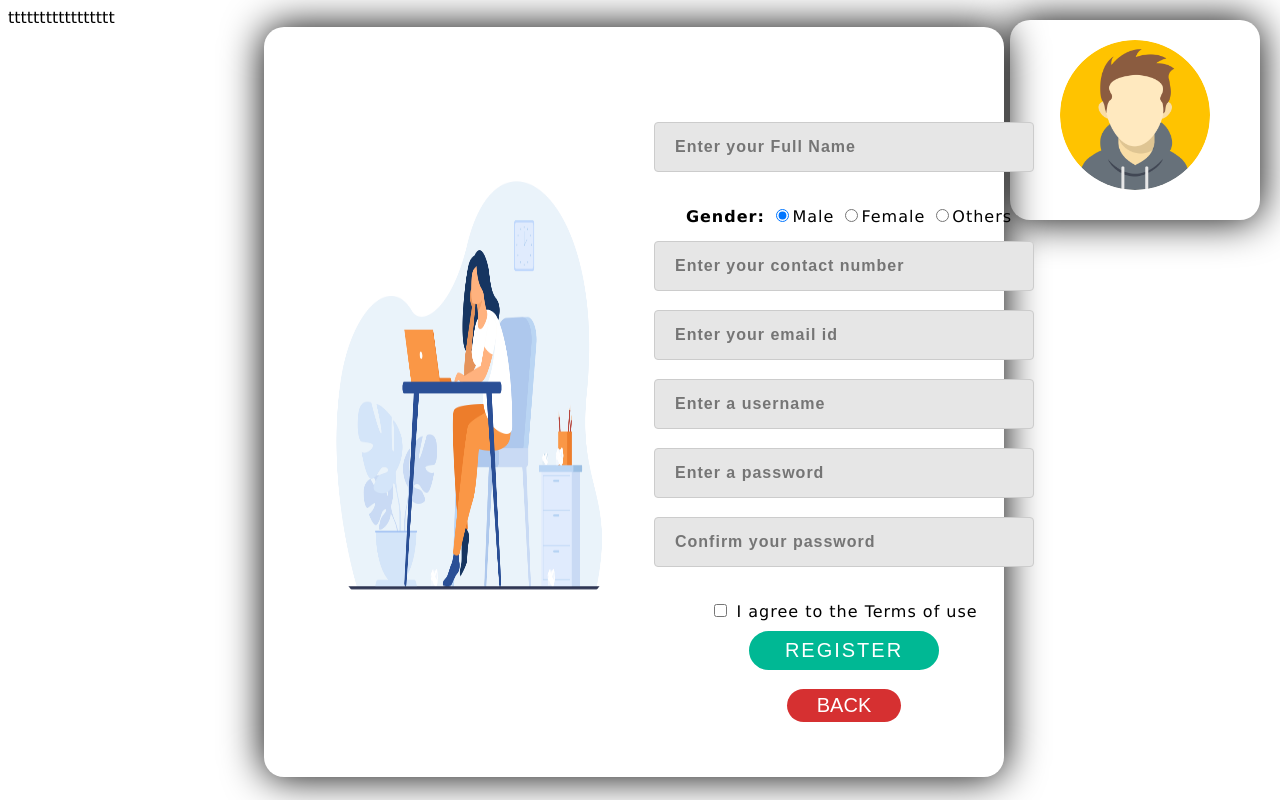
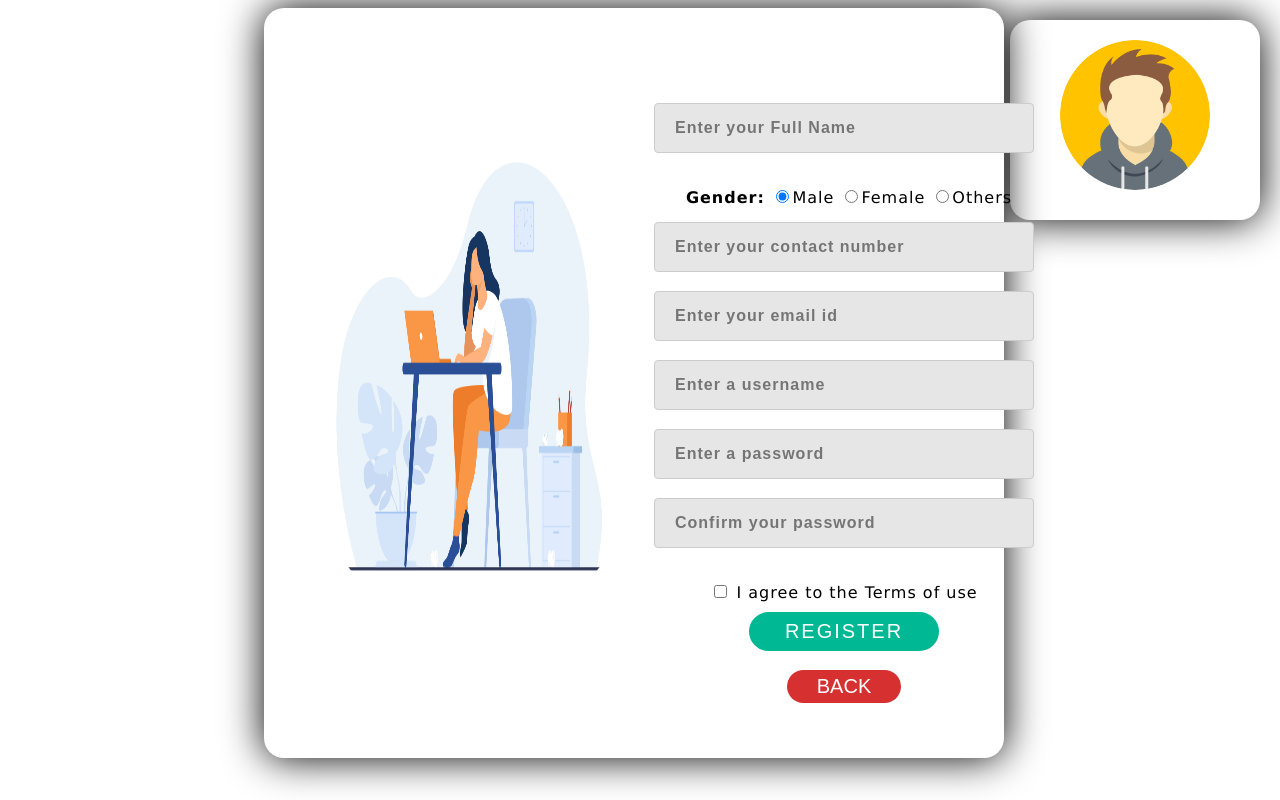
Before and after one commit to Neeleshrj/bounty-hunter-2.0, a PHP site: page /register.php in a window 1280 px wide. Run offline with PHP 8.4, Linux system fonts and the light colour scheme.

Commit message:
Update register.php

```diff
--- a/register.php
+++ b/register.php
@@ -1,4 +1,4 @@
-ttttttttttttttttt<html>
+<html>
 <title>Register</title>
 
 <head>
```
